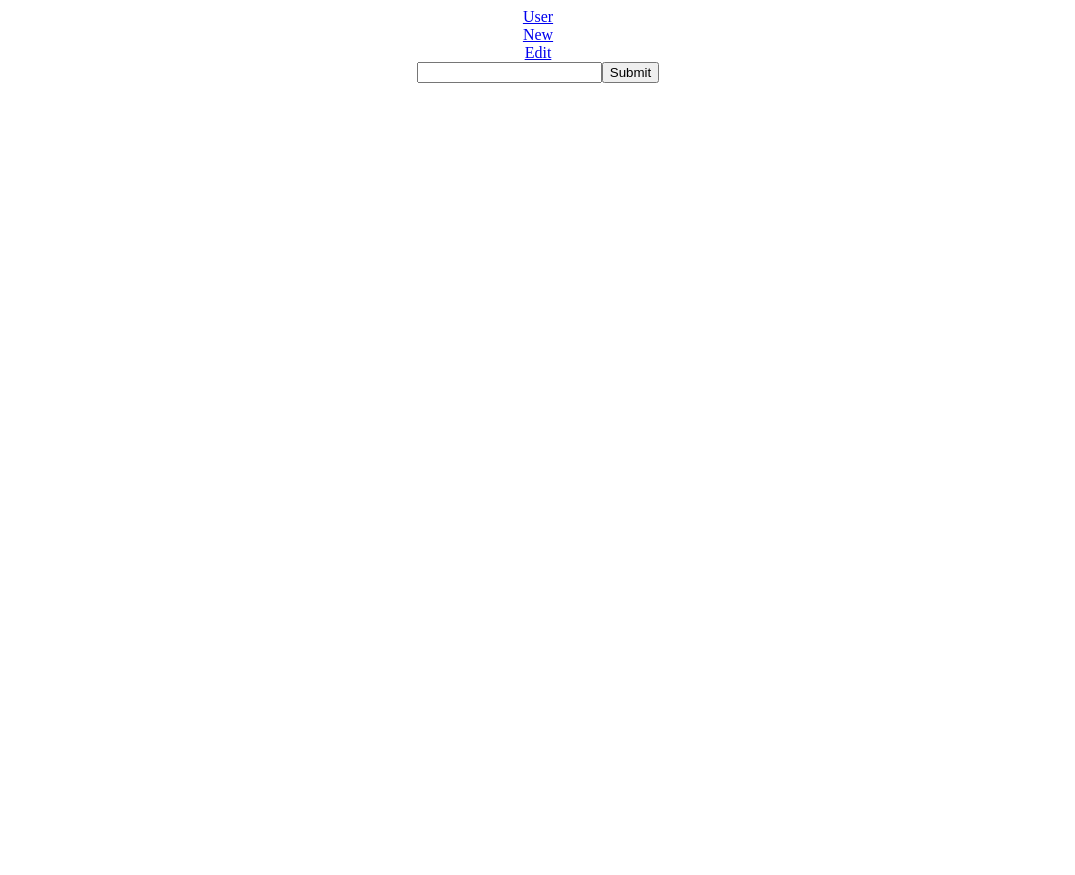
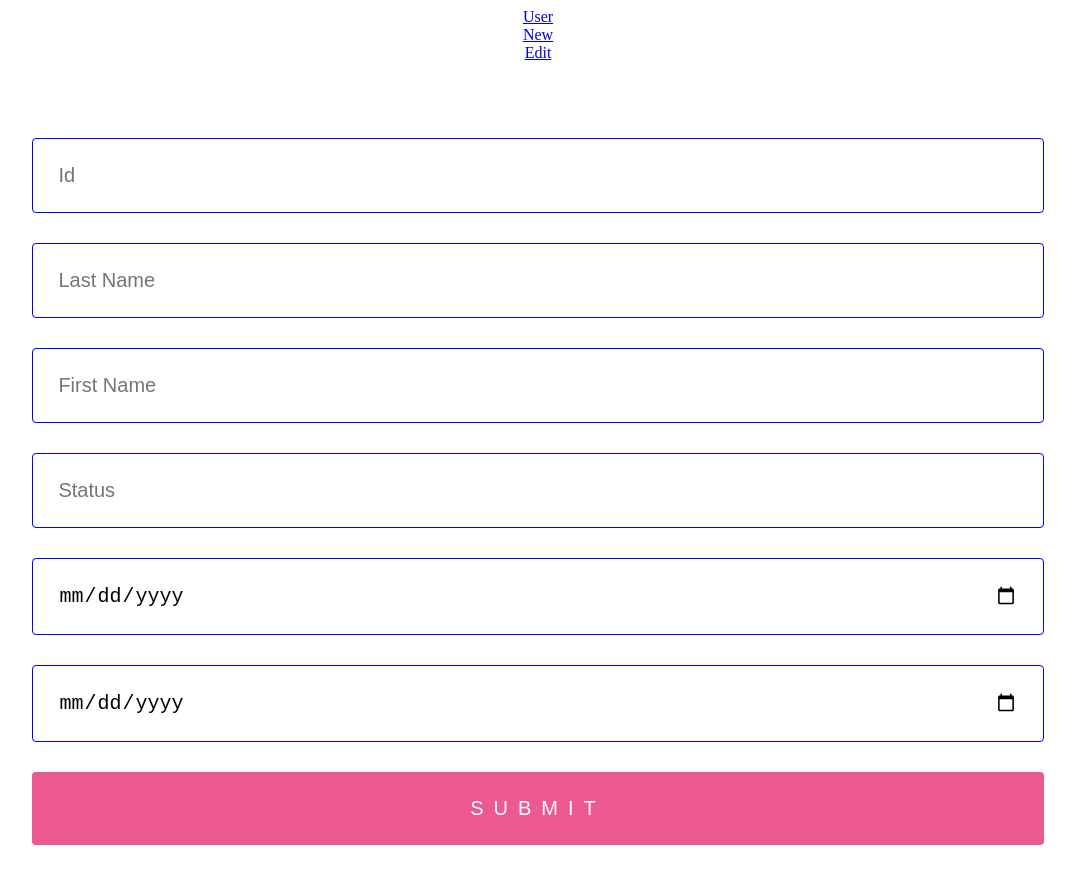
Before and after one commit to chhavi-choudhary/server-based-app, a React (Create React App) app: page /new in a window 1280 px wide. Shown: the whole page, without its empty margins (102-1177 px from the left). Before the commit the page ends 800 px from the top, so only its background shows below. Built offline with nearby package versions, Linux system fonts and the light colour scheme.

Commit message:
create new user

```diff
--- /dev/null
+++ b/src/Component/New.css
@@ -0,0 +1,32 @@
+.createForm{
+    margin-top: 2cm;
+    margin-left: 10%;
+    margin-right: 10%;
+}
+input {
+    display: block;
+    box-sizing: border-box;
+    width: 100%;
+    border-radius: 4px;
+    border: 1px solid blue;
+    padding: 25px;
+    margin-bottom: 30px;
+    font-size: 20px;
+  }
+  input[type="submit"],
+.button {
+  background: #ec5990;
+  color: white;
+  text-transform: uppercase;
+  border: none;
+  margin-top: 20px;
+  padding: 25px;
+  font-size: 20px;
+  font-weight: 100;
+  letter-spacing: 10px;
+  display: block;
+  appearance: none;
+  border-radius: 4px;
+  width: 100%;
+  font-weight: lighter;
+}
--- a/src/Component/New.jsx
+++ b/src/Component/New.jsx
@@ -1,18 +1,24 @@
 import React from "react";
-
 import { useForm } from "react-hook-form";
-
+import './New.css';
 
 
 function New() {
   const { register, handleSubmit } = useForm();
-  const onSubmit = data => console.log(data);
+  const onSubmit = data =>  alert(JSON.stringify(data));
 
   return (
-    <form onSubmit={handleSubmit(onSubmit)}>
-      <input {...register("firstName")} />
-      <input type="submit" />
+    <div className="createForm">
+    <form onSubmit={handleSubmit(onSubmit)} >
+       <input type="integer" {...register("id")}placeholder= "Id" />
+      <input type="text" {...register("last_name")} placeholder= "Last Name" />
+      <input type="text" {...register("first_name")}placeholder="First Name"  />
+      <input type="text"{...register("status")} placeholder="Status" />
+      <input type="date"{...register("created_at")} placeholder="Created" />
+      <input type="date"{...register("updated_at")} placeholder="Updated" />
+      <input type="submit"/>
     </form>
+    </div>
   );
 }
 export default New;
```
